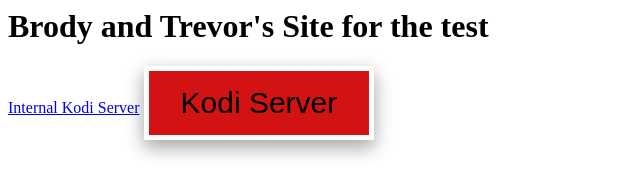
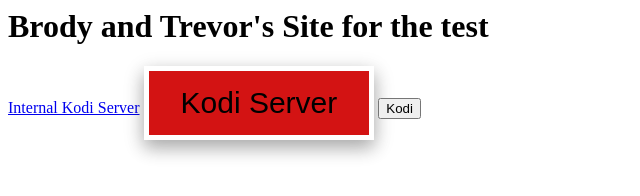
Before and after one commit to Hunguner/School, a plain HTML site: page index.html in a window 1280 px wide. Shown: the whole page, without its empty margins (0-640 px from the left). Drawn offline with Linux system fonts and the light colour scheme.

Commit message:
Update index.html

```diff
--- a/index.html
+++ b/index.html
@@ -23,5 +23,6 @@
     <h1>Brody and Trevor's Site for the test</h1>
     <a href="http://10.0.29.239:8080">Internal Kodi Server</a>
     <button class="button">Kodi Server</button>
-  </body>
+    <a href="http://10.0.29.239:8080"><button>Kodi</button></a>
+   </body>
 </html>
```
